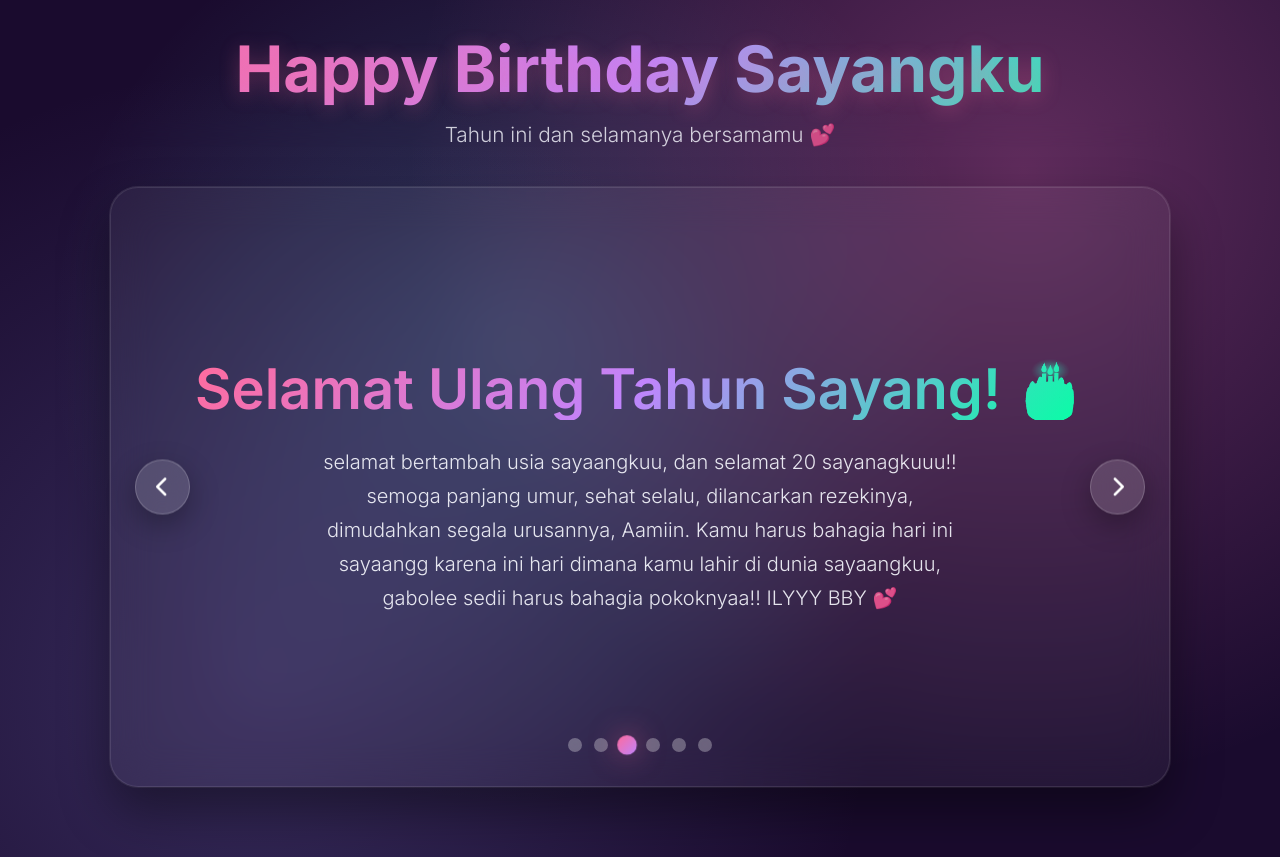
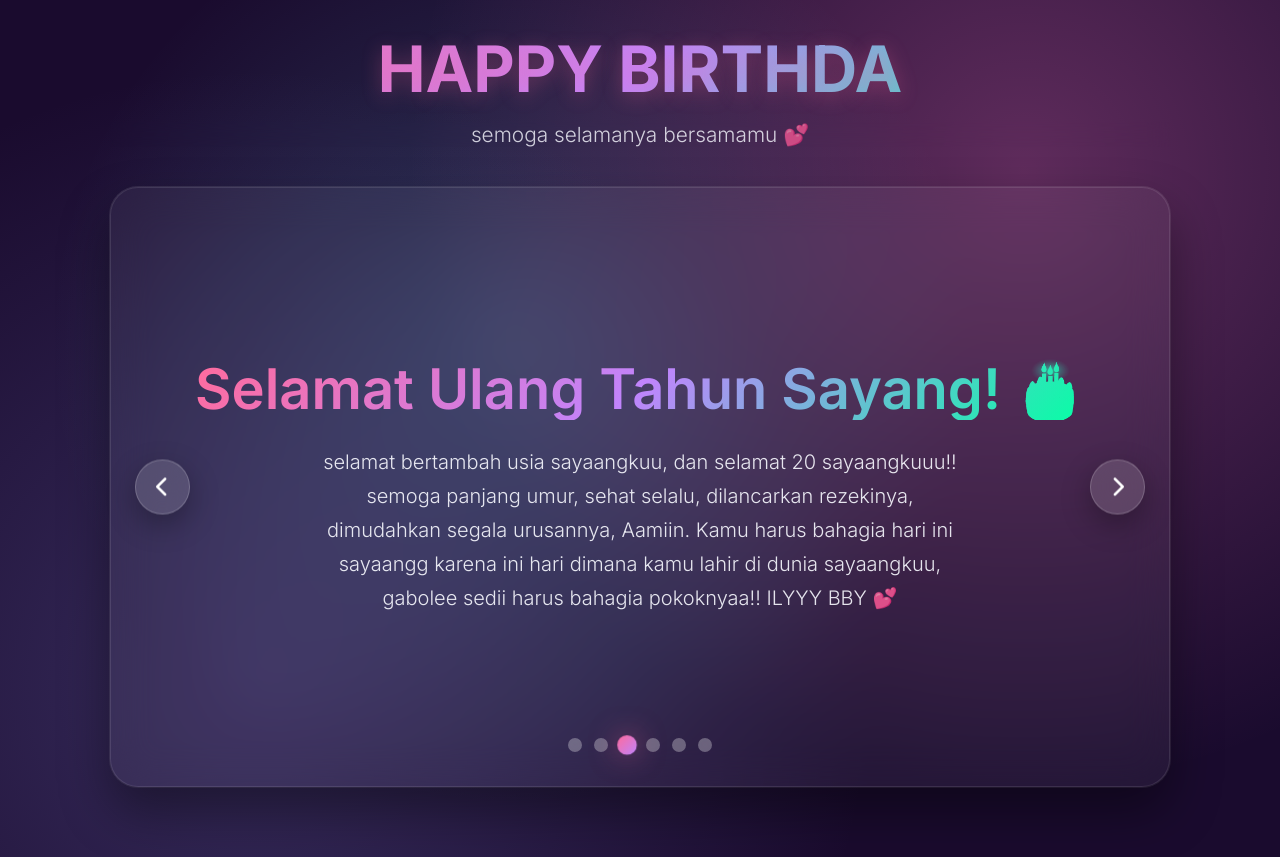
Before and after one commit to riidhooo12-oss/buat-sayaangkuu, a plain HTML site: page index.html in a window 1280 px wide. Both pictures are taken after a click on the button 1117 px from the left and 487 px from the top of the page. Drawn offline with Linux system fonts and the light colour scheme.

Commit message:
update tampilan website

```diff
--- a/index.html
+++ b/index.html
@@ -3,7 +3,7 @@
 <head>
     <meta charset="UTF-8">
     <meta name="viewport" content="width=device-width, initial-scale=1.0">
-    <title>Happy Birthday Sayangku 💕</title>
+    <title>HAPPY BIRTHDAY SAYAANGKUUU 💕</title>
     <link href="https://fonts.googleapis.com/css2?family=Inter:wght@200;300;400;500;600;700&display=swap" rel="stylesheet">
     <link rel="stylesheet" href="https://cdnjs.cloudflare.com/ajax/libs/font-awesome/6.4.0/css/all.min.css">
     <style>
@@ -432,8 +432,8 @@
 
     <div class="container">
         <div class="header">
-            <h1>Happy Birthday Sayangku</h1>
-            <p>Tahun ini dan selamanya bersamamu 💕</p>
+            <h1>HAPPY BIRTHDA</h1>
+            <p>semoga selamanya bersamamu 💕</p>
         </div>
 
         <div class="slider-container">
@@ -454,7 +454,7 @@
                         </div>
                         <div class="couple-photo">
                             <img src="Slidekedua_2.jpeg" alt="Foto Pacar">
-                            <div class="photo-label">sayangku 💙</div>
+                            <div class="photo-label">sayangku 😍🫶</div>
                         </div>
                         <div class="couple-photo">
                             <img src="slidekedua_3.jpeg" alt="Foto Bersama">
@@ -472,7 +472,7 @@
                 <div class="slide message-slide">
                     <div>
                         <h2>Selamat Ulang Tahun Sayang! 🎂</h2>
-                        <p>selamat bertambah usia sayaangkuu, dan selamat 20 sayanagkuuu!! semoga panjang umur, sehat selalu, dilancarkan rezekinya, dimudahkan segala urusannya, Aamiin. Kamu harus bahagia hari ini sayaangg karena ini hari dimana kamu lahir di dunia sayaangkuu, gabolee sedii harus bahagia pokoknyaa!! ILYYY BBY 💕</p>
+                        <p>selamat bertambah usia sayaangkuu, dan selamat 20 sayaangkuuu!! semoga panjang umur, sehat selalu, dilancarkan rezekinya, dimudahkan segala urusannya, Aamiin. Kamu harus bahagia hari ini sayaangg karena ini hari dimana kamu lahir di dunia sayaangkuu, gabolee sedii harus bahagia pokoknyaa!! ILYYY BBY 💕</p>
                     </div>
                 </div>
 
```
